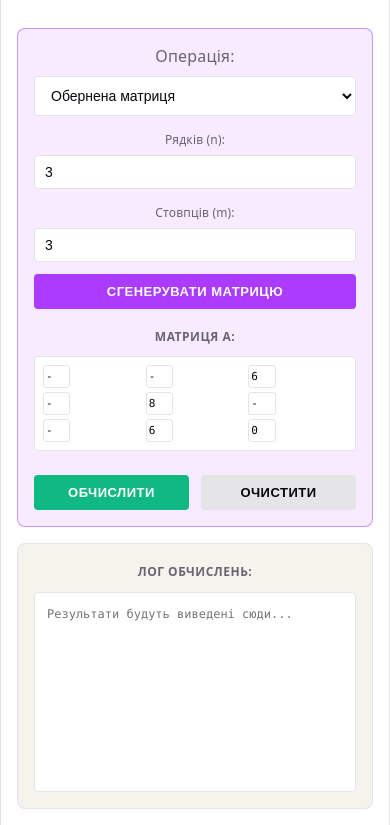
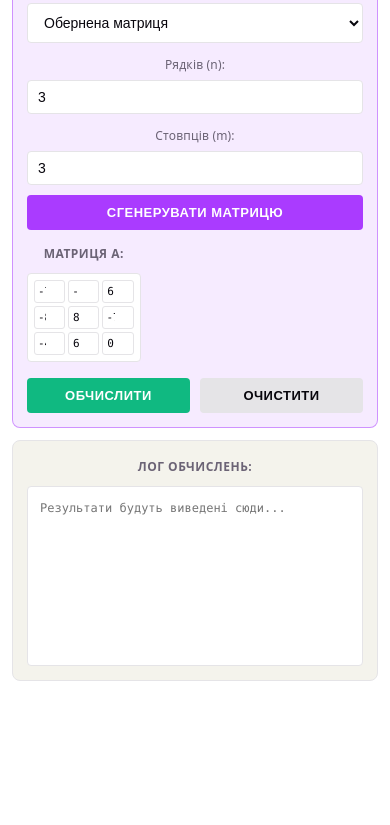
Before and after one commit to Fyz-dev/jordan-lab, a website built with Vite: page index.html in a window 390 px wide. Shown: the part 143-968 px from the top of the page. After the commit the page ends 844 px from the top, so only its background shows below. Built offline with nearby package versions, Linux system fonts and the light colour scheme.

Commit message:
feat: Refactor matrix and vector input layout for improved responsiveness and styling

```diff
--- a/index.html
+++ b/index.html
@@ -55,14 +55,20 @@
               </div>
             </div>
 
+            <div class="matrix-workspace">
               <div class="matrix-input">
                 <label>Матриця A:</label>
                 <div id="matrixContainer" class="matrix-inputs"></div>
               </div>
 
-            <div id="vectorSection" class="vector-input" style="display: none">
+              <div
+                id="vectorSection"
+                class="vector-input"
+                style="display: none"
+              >
                 <label>Вектор B:</label>
                 <div id="vectorContainer" class="vector-inputs"></div>
+              </div>
             </div>
 
             <div class="button-group">
--- a/src/main.ts
+++ b/src/main.ts
@@ -60,7 +60,7 @@ function updateMatrixSize() {
   }
 
   const isSolve = mode === 'solve';
-  vectorSection.style.display = isSolve ? 'block' : 'none';
+  vectorSection.style.display = isSolve ? 'flex' : 'none';
 
   if (isSolve) {
     renderVectorInputs(rows);
@@ -107,7 +107,7 @@ function renderMatrixInputs(rows: number, cols: number) {
     }
   }
 
-  container.style.gridTemplateColumns = `repeat(${cols}, 1fr)`;
+  container.style.gridTemplateColumns = `repeat(${cols}, max-content)`;
 }
 
 function renderVectorInputs(size: number) {
--- a/src/style.css
+++ b/src/style.css
@@ -89,20 +89,21 @@ p {
 
 /* Layout */
 .container {
-  max-width: 1200px;
+  width: min(1000px, 100%);
+  max-width: 1000px;
   margin: 0 auto;
-  padding: 20px;
+  padding: 16px 18px;
   display: flex;
   flex-direction: column;
   min-height: 100vh;
-  gap: 20px;
+  gap: 14px;
 }
 
 header {
   text-align: center;
-  padding: 20px 0;
+  padding: 10px 0 14px;
   border-bottom: 1px solid var(--border);
-  margin-bottom: 20px;
+  margin-bottom: 8px;
 }
 
 header h1 {
@@ -112,7 +113,7 @@ header h1 {
 main {
   display: flex;
   flex-direction: column;
-  gap: 24px;
+  gap: 16px;
   flex: 1;
 }
 
@@ -120,8 +121,8 @@ main {
 .input-section {
   display: flex;
   flex-direction: column;
-  gap: 16px;
-  padding: 20px;
+  gap: 12px;
+  padding: 16px;
   background: var(--accent-bg);
   border: 1px solid var(--accent-border);
   border-radius: 8px;
@@ -131,7 +132,7 @@ main {
   display: flex;
   flex-direction: column;
   gap: 8px;
-  padding: 20px;
+  padding: 16px;
   background: var(--code-bg);
   border: 1px solid var(--border);
   border-radius: 8px;
@@ -141,14 +142,14 @@ main {
 .controls {
   display: flex;
   flex-direction: column;
-  gap: 12px;
+  gap: 10px;
 }
 
 .mode-selector,
 .matrix-size {
   display: flex;
   flex-direction: column;
-  gap: 8px;
+  gap: 6px;
 }
 
 .mode-select {
@@ -171,7 +172,7 @@ main {
 .matrix-size {
   flex-direction: row;
   align-items: flex-end;
-  gap: 12px;
+  gap: 10px;
 }
 
 .size-input {
@@ -209,6 +210,22 @@ main {
   gap: 8px;
 }
 
+.matrix-workspace {
+  display: flex;
+  gap: 12px;
+  align-items: stretch;
+}
+
+.matrix-workspace .matrix-input,
+.matrix-workspace .vector-input {
+  min-width: 0;
+  height: 100%;
+}
+
+.matrix-workspace .vector-input {
+  position: static;
+}
+
 .matrix-input label,
 .vector-input label,
 .output-section label {
@@ -221,8 +238,8 @@ main {
 
 .matrix-inputs {
   display: grid;
-  gap: 6px;
-  padding: 12px;
+  gap: 4px;
+  padding: 8px;
   background: var(--bg);
   border-radius: 4px;
   border: 1px solid var(--border);
@@ -230,6 +247,12 @@ main {
   max-width: 100%;
   overflow-x: auto;
   justify-content: center;
+}
+
+.vector-inputs {
+  width: 100%;
+  max-width: 190px;
+  flex: 1;
 }
 
 .matrix-input-field,
@@ -246,9 +269,15 @@ main {
 }
 
 .matrix-input-field {
-  width: clamp(28px, 4vw, 48px);
-  max-width: 48px;
-  padding: 6px 4px;
+  width: clamp(44px, 5vw, 72px);
+  max-width: 72px;
+  padding: 6px 6px;
+  font-size: 12px;
+}
+
+.vector-input-field {
+  width: 100%;
+  padding: 6px 6px;
   font-size: 12px;
 }
 
@@ -262,26 +291,22 @@ main {
 .vector-inputs {
   display: flex;
   flex-direction: column;
-  gap: 6px;
-  padding: 12px;
+  gap: 4px;
+  padding: 8px;
   background: var(--bg);
   border-radius: 4px;
   border: 1px solid var(--border);
 }
 
-.vector-input-field {
-  width: 100%;
-}
-
 /* Buttons */
 .button-group {
   display: flex;
-  gap: 12px;
-  margin-top: 8px;
+  gap: 10px;
+  margin-top: 4px;
 }
 
 .btn {
-  padding: 12px 20px;
+  padding: 10px 16px;
   border: none;
   border-radius: 4px;
   font-size: 14px;
@@ -339,7 +364,7 @@ main {
 /* Output */
 .log-output {
   flex: 1;
-  min-height: 300px;
+  min-height: 240px;
   padding: 12px;
   border: 1px solid var(--border);
   border-radius: 4px;
@@ -362,16 +387,16 @@ main {
 @media (max-width: 1024px) {
   .container {
     padding: 16px;
-    gap: 16px;
+    gap: 12px;
   }
 
   main {
-    gap: 16px;
+    gap: 12px;
   }
 
   .input-section,
   .output-section {
-    padding: 16px;
+    padding: 14px;
   }
 
   .matrix-size {
@@ -379,31 +404,48 @@ main {
     align-items: stretch;
   }
 
+  .matrix-workspace {
+    grid-template-columns: 1fr;
+  }
+
+  .matrix-workspace .vector-input {
+    position: static;
+  }
+
   .btn {
-    padding: 10px 16px;
+    padding: 10px 14px;
     font-size: 13px;
   }
 
   .log-output {
-    min-height: 200px;
+    min-height: 180px;
   }
 
   .matrix-input-field {
-    width: clamp(26px, 5vw, 42px);
-    max-width: 42px;
+    width: clamp(36px, 6vw, 52px);
+    max-width: 52px;
   }
 }
 
 @media (max-width: 640px) {
+  .container {
+    padding: 12px;
+  }
+
+  header {
+    padding: 8px 0 10px;
+    margin-bottom: 4px;
+  }
+
   .matrix-inputs {
-    padding: 8px;
-    gap: 4px;
+    padding: 6px;
+    gap: 3px;
   }
 
   .matrix-input-field {
-    width: clamp(24px, 7vw, 36px);
-    max-width: 36px;
-    padding: 4px 2px;
+    width: clamp(30px, 8vw, 44px);
+    max-width: 44px;
+    padding: 4px 3px;
     font-size: 11px;
   }
 }
@@ -467,11 +509,10 @@ main {
 }
 
 #app {
-  width: 1126px;
+  width: 100%;
   max-width: 100%;
-  margin: 0 auto;
+  margin: 0;
   text-align: center;
-  border-inline: 1px solid var(--border);
   min-height: 100svh;
   display: flex;
   flex-direction: column;
```
Lines whose indentation alone changed are shown as unchanged.
